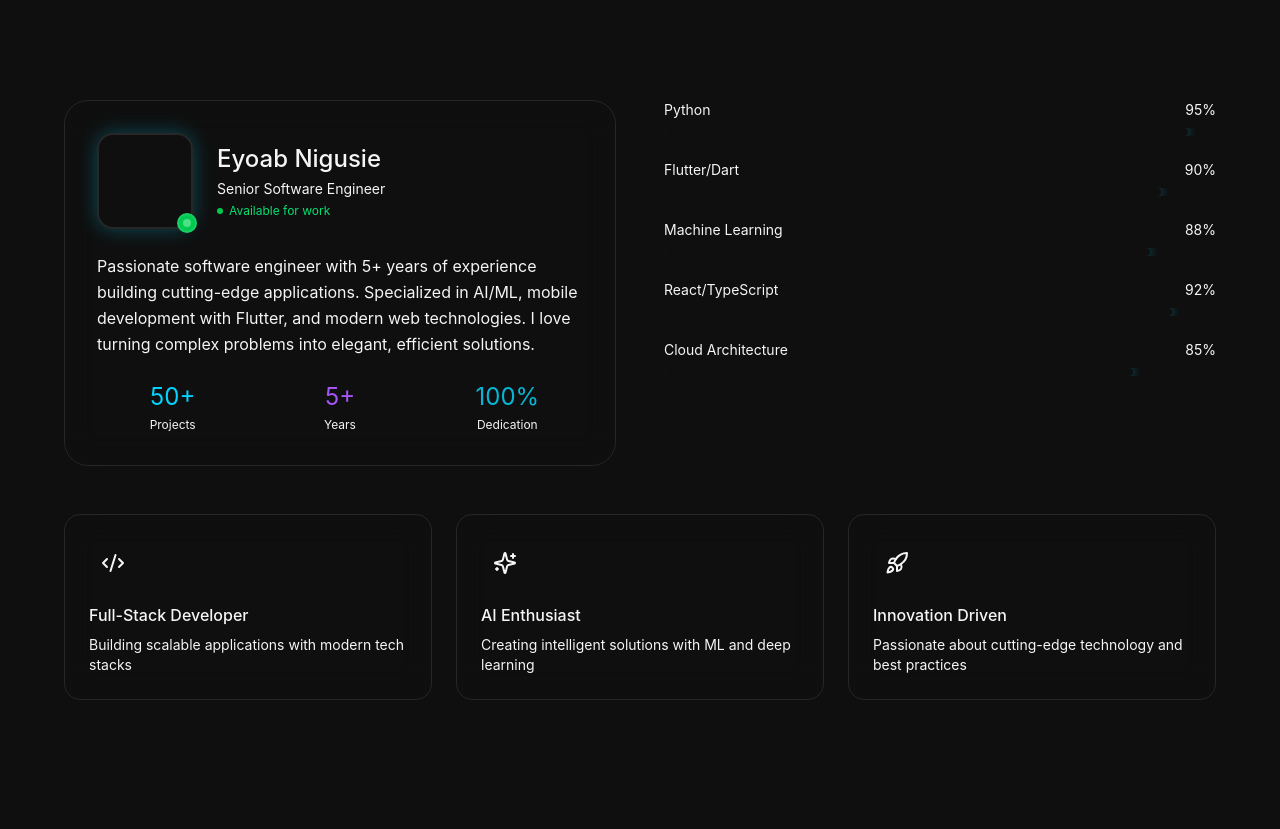
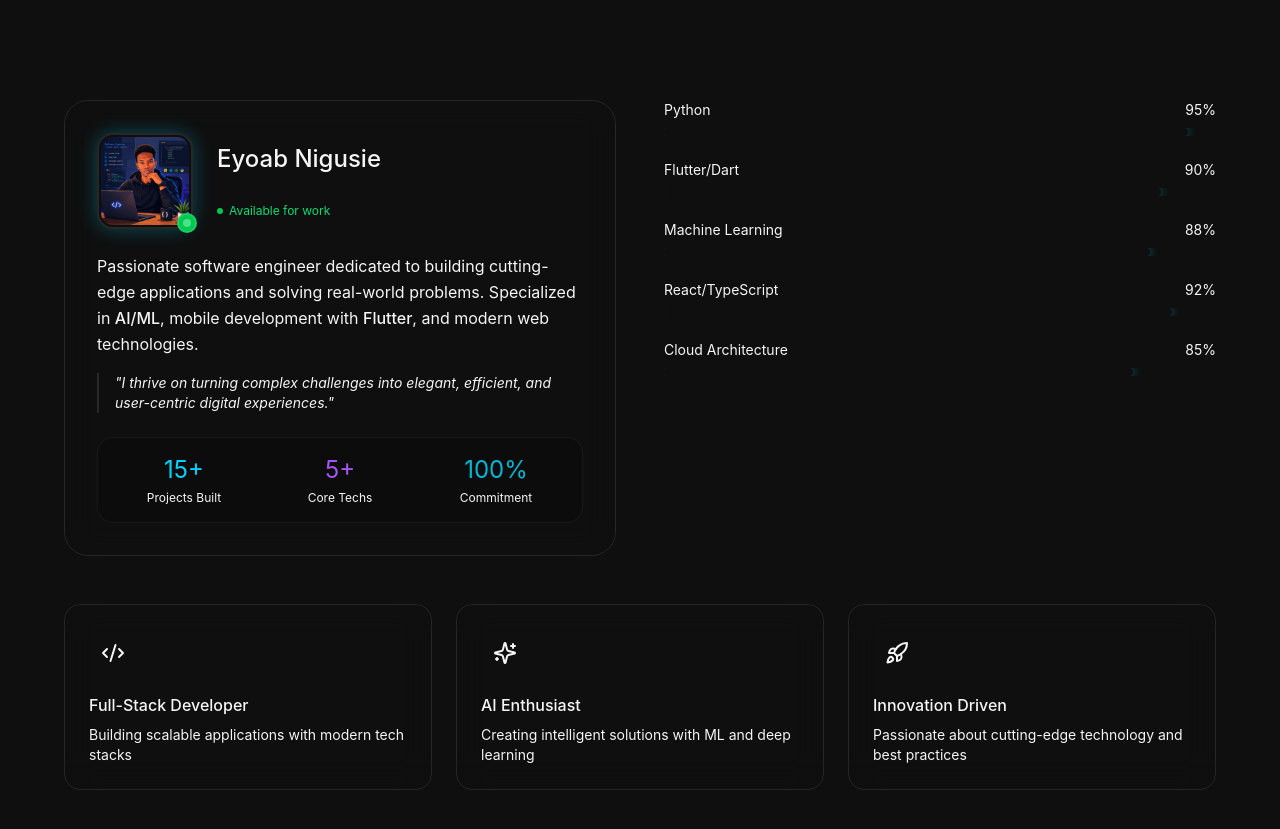
Before and after one commit to eyoabn/EyoabNigusie, a React (Vite) app: page / in a window 1280 px wide. Shown: the part 960-1789 px from the top of the page. Built offline with nearby package versions, Linux system fonts and the light colour scheme.

Commit message:
the fixed parts

```diff
--- a/src/app/components/About.tsx
+++ b/src/app/components/About.tsx
@@ -104,11 +104,9 @@ export function About() {
             <div className="relative">
               <div className="mb-6 flex items-center gap-6">
                 {/* Profile Image Placeholder with gradient avatar */}
-                <div className="relative h-24 w-24 flex-shrink-0">
-                  <div className="h-24 w-24 overflow-hidden rounded-2xl border-2 border-neon-blue/30 bg-gradient-to-br from-neon-blue/30 to-neon-purple/30 shadow-[0_0_20px_rgba(0,212,255,0.3)] flex items-center justify-center">
-                    <span className="text-3xl font-bold bg-gradient-to-br from-neon-blue to-neon-purple bg-clip-text text-transparent">
-                      EN
-                    </span>
+                <div className="relative h-24 w-24 flex-shrink-0 group-hover:scale-105 transition-transform duration-500">
+                  <div className="h-24 w-24 overflow-hidden rounded-2xl border-2 border-neon-blue/30 bg-gradient-to-br from-neon-blue/30 to-neon-purple/30 shadow-[0_0_20px_rgba(0,212,255,0.3)] flex items-center justify-center p-0.5">
+                    <img src="/profile.jpg" alt="Eyoab Nigusie" className="h-full w-full object-cover rounded-xl" />
                   </div>
                   {/* Online indicator */}
                   <div className="absolute -bottom-1 -right-1 flex h-5 w-5 items-center justify-center rounded-full border-2 border-card bg-green-500">
@@ -117,22 +115,26 @@ export function About() {
                 </div>
                 <div>
                   <h3 className="mb-1 text-2xl">Eyoab Nigusie</h3>
-                  <p className="text-sm text-muted-foreground">Senior Software Engineer</p>
+                  <p className="text-sm bg-gradient-to-r from-neon-blue to-neon-purple bg-clip-text text-transparent font-medium">Software Engineer & ML Enthusiast</p>
                   <div className="mt-1 flex items-center gap-1.5">
                     <div className="h-1.5 w-1.5 rounded-full bg-green-500" />
                     <span className="text-xs text-green-400">Available for work</span>
                   </div>
                 </div>
               </div>
-              <p className="mb-6 leading-relaxed text-muted-foreground">
-                Passionate software engineer with 5+ years of experience building cutting-edge applications.
-                Specialized in AI/ML, mobile development with Flutter, and modern web technologies.
-                I love turning complex problems into elegant, efficient solutions.
-              </p>
-              <div className="grid grid-cols-3 gap-4">
-                <AnimatedStat value={50} suffix="+" label="Projects" color="#00d4ff" />
-                <AnimatedStat value={5} suffix="+" label="Years" color="#a855f7" />
-                <AnimatedStat value={100} suffix="%" label="Dedication" color="#06b6d4" />
+              <div className="mb-6 space-y-4">
+                <p className="leading-relaxed text-muted-foreground">
+                  Passionate software engineer dedicated to building cutting-edge applications and solving real-world problems.
+                  Specialized in <span className="text-neon-blue font-medium">AI/ML</span>, mobile development with <span className="text-neon-purple font-medium">Flutter</span>, and modern web technologies.
+                </p>
+                <div className="pl-4 border-l-2 border-neon-cyan/50 text-sm text-muted-foreground/90 italic">
+                  "I thrive on turning complex challenges into elegant, efficient, and user-centric digital experiences."
+                </div>
+              </div>
+              <div className="grid grid-cols-3 gap-4 p-4 rounded-2xl bg-black/20 border border-white/5">
+                <AnimatedStat value={15} suffix="+" label="Projects Built" color="#00d4ff" />
+                <AnimatedStat value={5} suffix="+" label="Core Techs" color="#a855f7" />
+                <AnimatedStat value={100} suffix="%" label="Commitment" color="#06b6d4" />
               </div>
             </div>
           </motion.div>
--- a/src/app/components/Projects.tsx
+++ b/src/app/components/Projects.tsx
@@ -17,6 +17,7 @@ const featuredProjects = [
     category: "Mobile App",
     metrics: { users: "Active", status: "Completed", type: "Full-Stack" },
     featured: true,
+    github: "https://github.com/eyoabn/Educonnect",
   },
   {
     id: 2,
@@ -237,7 +238,9 @@ function ProjectCard3D({ project, index, onViewProject }: { project: typeof feat
             </motion.button>
 
             <motion.a
-              href="#"
+              href={project.github || "#"}
+              target="_blank"
+              rel="noopener noreferrer"
               whileHover={{ scale: 1.05 }}
               whileTap={{ scale: 0.95 }}
               className="flex items-center gap-2 rounded-xl border border-border bg-card/50 px-6 py-3 backdrop-blur-sm transition-all hover:border-neon-blue/50"
```
